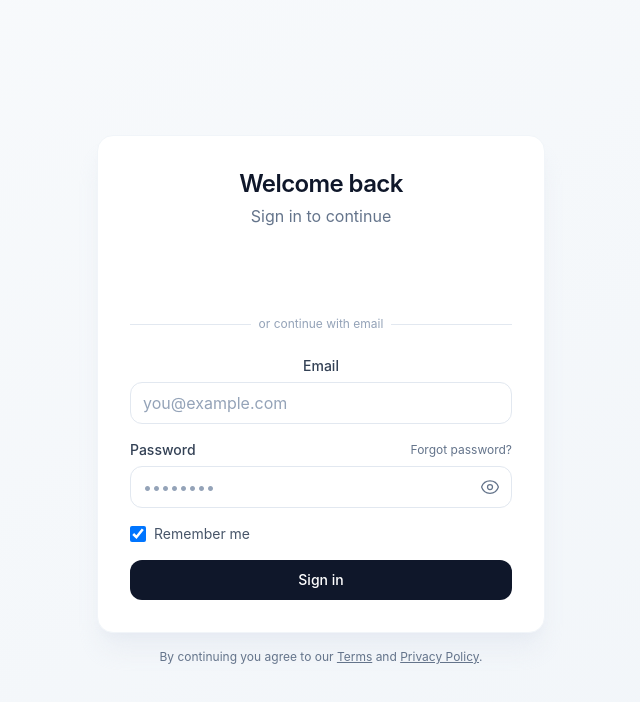
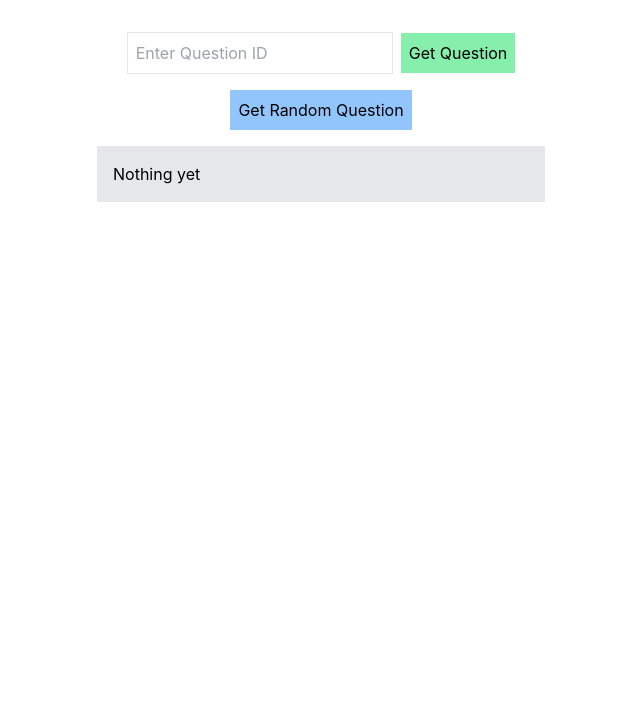
Before and after one commit to LadderUpSYR/LadderUp, a React (Create React App) app: page / in a window 1280 px wide. Shown: the top 702 px of the page, without its empty margins (319-959 px from the left). Built offline with nearby package versions, Linux system fonts and the light colour scheme; no server answers.

Commit message:
Small react component to showcase how we can call questions. Will mock unit tests later part of the sprint

```diff
--- /dev/null
+++ b/src/components/QuestionDebug.jsx
@@ -0,0 +1,102 @@
+import { useState } from "react";
+import "../App.css";
+
+const API_BASE = "http://localhost:8000";
+
+function QuestionDebug() {
+    const [questionId, setQuestionId] = useState("");
+    const [question, setQuestion] = useState("");
+    const [error, setError] = useState("");
+
+    function isValidQuestionId(input) {
+        const num = parseInt(input, 10);
+        return !Number.isNaN(num) && Number.isInteger(num) && num > 0;
+    }
+
+    const getQuestionOnId = async ({ questionId }) => {
+        try {
+            const result = await fetch(`${API_BASE}/api/question/id`, {
+                method: "POST",
+                headers: { "Content-Type": "application/json" },
+                credentials: "include",
+                body: JSON.stringify({ questionId }),
+            });
+
+            if (!result.ok) {
+                let err = {};
+                try { err = await result.json(); } catch(e) {}
+                throw new Error(err.detail || "Question Grab Failed");
+            }
+
+            const data = await result.json();
+            return data;
+        } catch (err) {
+            throw err;
+        }
+    };
+
+    const getRandomQuestion = async () => {
+        try {
+            const result = await fetch(`${API_BASE}/api/question/random`, {
+                method: "GET",
+                credentials: "include",
+            });
+
+            if (!result.ok) throw new Error("Failed to fetch random question");
+
+            const data = await result.json();
+            setQuestion(data.question);
+        } catch (err) {
+            console.error(err);
+            setError(err.message);
+        }
+    };
+
+    return (
+        <div className="flex flex-col items-center p-8 gap-4">
+            <div>
+                <input
+                    type="number"
+                    placeholder="Enter Question ID"
+                    value={questionId}
+                    onChange={(e) => setQuestionId(e.target.value)}
+                    className="border p-2 mr-2"
+                />
+                <button
+                    className="bg-green-300 p-2"
+                    onClick={async () => {
+                        setError("");
+                        if (!isValidQuestionId(questionId)) {
+                            setError("Invalid question ID");
+                            return;
+                        }
+                        try {
+                            const data = await getQuestionOnId({ questionId: parseInt(questionId, 10) });
+                            setQuestion(data.question);
+                        } catch (err) {
+                            console.error(err);
+                            setError(err.message);
+                        }
+                    }}
+                >
+                    Get Question
+                </button>
+            </div>
+
+            <button
+                className="bg-blue-300 p-2"
+                onClick={getRandomQuestion}
+            >
+                Get Random Question
+            </button>
+
+            <div className="bg-gray-200 p-4 w-full max-w-md">
+                {error && <p className="text-red-500">{error}</p>}
+                {question && <p>{question}</p>}
+                {!question && !error && <p>Nothing yet</p>}
+            </div>
+        </div>
+    );
+}
+
+export default QuestionDebug;
--- a/src/index.js
+++ b/src/index.js
@@ -4,12 +4,13 @@ import './index.css';
 import App from './App';
 import reportWebVitals from './reportWebVitals';
 import { AuthProvider } from './AuthContext';
+import QuestionDebug from './components/QuestionDebug';
 
 const root = ReactDOM.createRoot(document.getElementById('root'));
 root.render(
   <React.StrictMode>
     <AuthProvider>
-    <App />
+      <QuestionDebug/>
     </AuthProvider>
   </React.StrictMode>
 );
```
Also changed, not shown: 1 other file (tests, documents, lock files or other folders).
